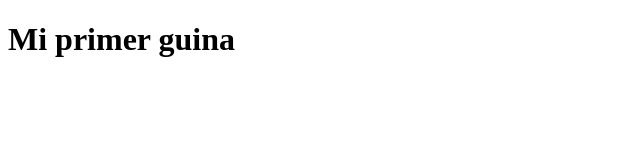
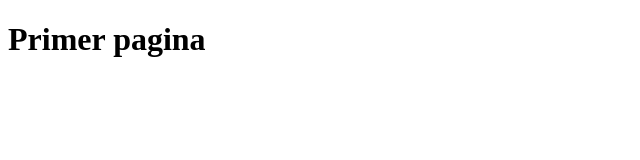
Before and after one commit to Nancycerna/Proyecto-1, a plain HTML site: page index.html in a window 1280 px wide. Shown: the whole page, without its empty margins (0-640 px from the left). Drawn offline with Linux system fonts and the light colour scheme.

Commit message:
primer compromiso

```diff
--- a/index.html
+++ b/index.html
@@ -6,6 +6,6 @@
     <title>Document</title>
 </head>
 <body>
-    <h1>Mi primer guina</h1>
+    <h1>Primer pagina</h1>
 </body>
 </html>
```
